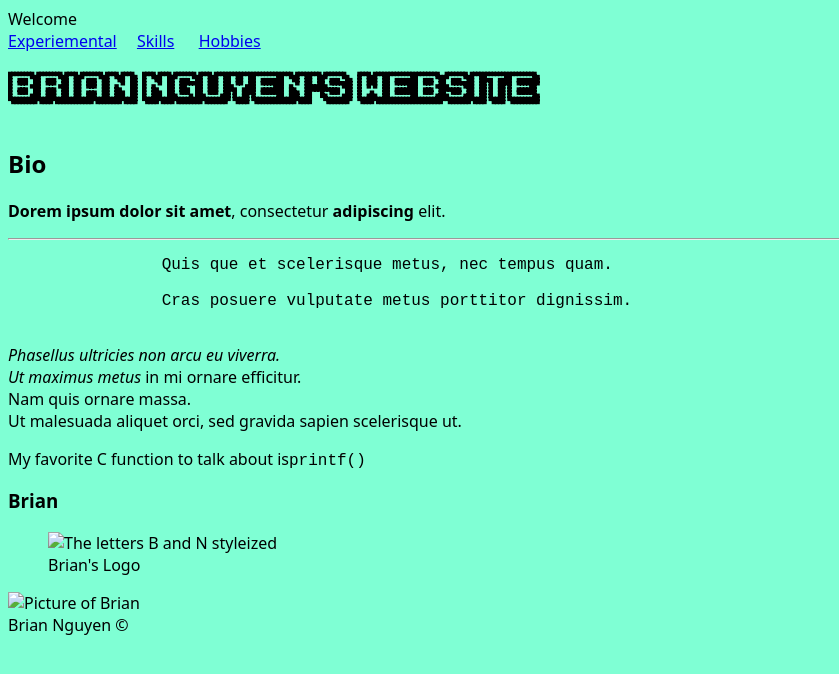
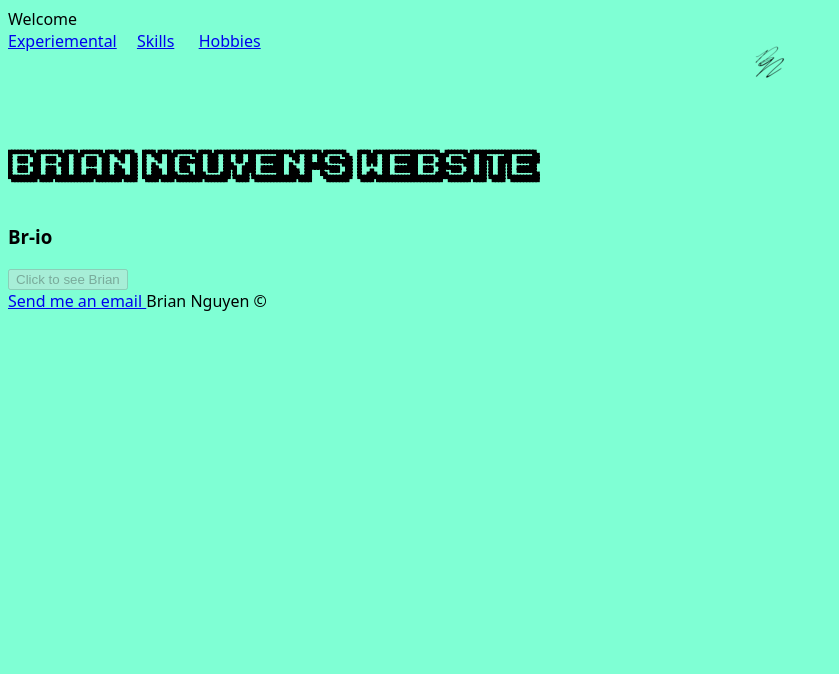
Before and after one commit to bmn398/CSE134b-HW3, a plain HTML site: page html/index.html in a window 1280 px wide. Shown: the whole page, without its empty margins (0-839 px from the left). Drawn offline with Linux system fonts and the light colour scheme.

Commit message:
INCOMPLETE

```diff
--- a/html/index.html
+++ b/html/index.html
@@ -1,54 +1,56 @@
 <!DOCTYPE html>
 <!-- <html> -->
 <html lang="en">
+
 <head>
     <meta charset="UTF-8">
     <title> BMN Home Page</title>
     <!--<meta author="Brian Nguyen A13723777">-->
     <link rel="icon" type="image/x-icon" href="assets/favico.png" />
-    <link rel="stylesheet" type="text/css" href="stylesheets/masterStyle.css" media="screen">
+    <link rel="stylesheet" type="text/css"
+        href="stylesheets/masterStyle.css" media="screen">
 
 </head>
+
 <body>
     <header> Welcome </header>
-    <nav>
-            <a href="experimental.html"> Experiemental</a>&emsp;
-            <a href="skills.html"> Skills</a> &emsp;
-            <a href="hobbies.html"> Hobbies</a>
-    </nav>
-    <main><h1> Brian Nguyen's Website</h1></main>
-    <section>
-            <h2> Bio </h2>
-            <p>
-                <b>Dorem ipsum dolor sit amet</b>, consectetur<strong> adipiscing</strong> elit. <br>
-            </p>
-            <hr>
-            <pre>
-                Quis que et scelerisque metus, nec tempus quam. <br>
-                Cras posuere vulputate metus porttitor dignissim.
-            </pre>
-            <p>
-                <i>Phasellus ultricies non arcu eu viverra. </i><br>
-                <em>Ut maximus metus</em> in mi ornare efficitur. <br>
-                Nam quis ornare massa. <br>Ut malesuada aliquet orci, sed gravida sapien scelerisque ut.
-            </p>
-            <aside>
-            My favorite C function to talk about is<code>printf()</code>
-            </aside>
-        <div>
-            <h3>Brian</h3>
-            <figure>
-                <img src="/SigLogo.ico"
-                     alt="The letters B and N styleized">
-                <figcaption>Brian's Logo</figcaption>
+    <span>
+
+
+        <div id="imgGrid">
+
+            <nav id="subHLeft">
+                <a href="experiemental.html"> Experiemental</a>&emsp;
+                <a href="skills.html"> Skills</a> &emsp;
+                <a href="hobbies.html"> Hobbies</a>
+            </nav>
+
+            <figure id="subHRight">
+                <img src="assets/SigLogo.ico"
+                    alt="The letters B and N styleized">
+                <figcaption hidden >Brian's Logo</figcaption>
             </figure>
         </div>
+    </span>
 
-        <img width="35" height="35" alt="Picture of Brian" src="headshot.png">
+    <main>
+        <h1> Brian Nguyen's Website</h1>
+    </main>
+    <section>
+
+        <div id="as">
+            <h3>Br-io</h3>
+
+        </div>
+        <button disabled onclick="showScript.js" class="imgShow" type="button">Click to see Brian</button>
+        <img id="CTShow" width="35" height="35" alt="Picture of Brian" src="assets/notsus.jpg">
 
 
     </section>
-    <footer> Brian Nguyen &copy; </footer>
+    <footer>
+        <a href="mailto:brian.nguyen.drive@gmail.com"> Send me an email </a>
+        Brian Nguyen &copy;
+    </footer>
 </body>
 
 </html>
--- a/html/stylesheets/masterStyle.css
+++ b/html/stylesheets/masterStyle.css
@@ -20,10 +20,33 @@ body {
     display: grid;
 }
 
-#skill{
+#imgGrid {
+    display: grid;
+    grid-template: 75fr 25fr / auto auto;
+    gap : 0.5rem;
+}
+
+table {
+    border: 1px;
+}
+
+#skill {
     text-align: center;
 }
 
-audio{
+#CTShow {
+    display: none;
+}
+
+audio, video{
     width : "250";
 }
+
+#subHLeft {
+grid-column: 1/2;
+}
+
+#subHRight{
+    grid-column: 2/2;
+    place-items: end normal;
+}
```
Also changed, not shown: html/experiemental.html (+3 -7 lines), html/hobbies.html (+12 -8 lines), html/skills.html (+6 -7 lines).
